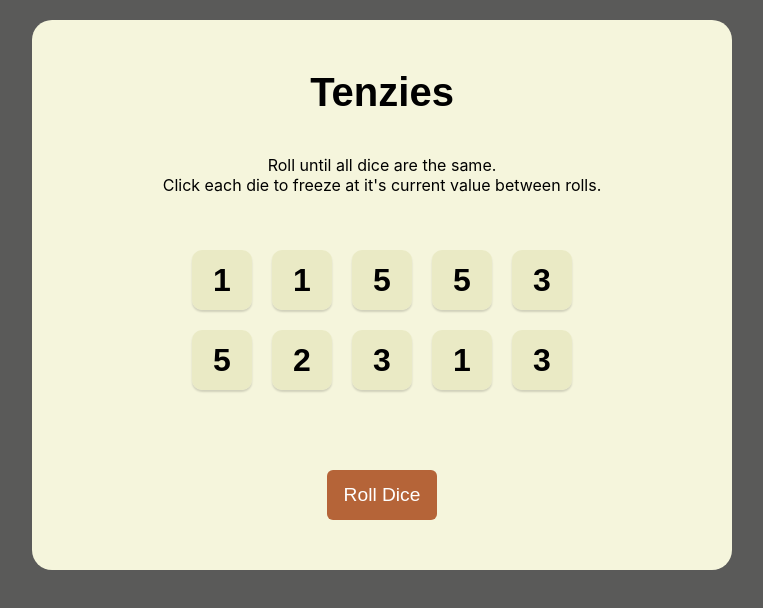
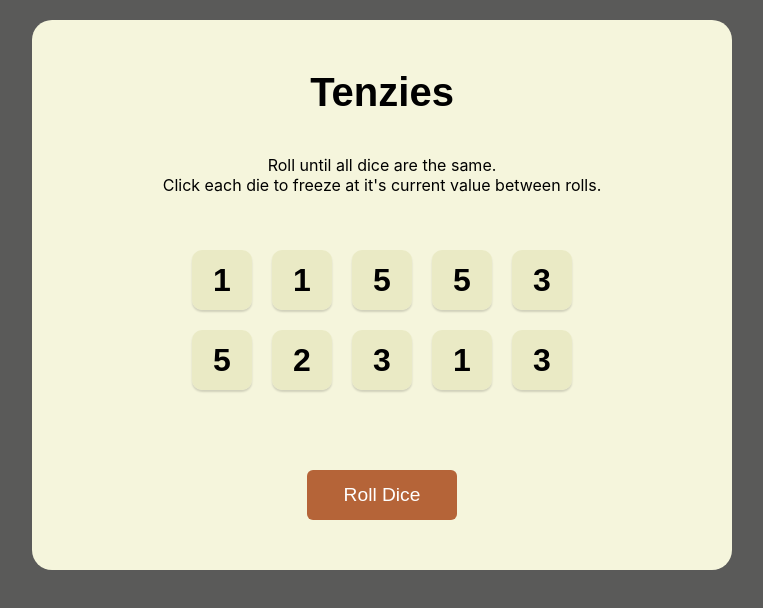
Before and after one commit to bardhoshimajlinda/Tenzies-project, a React (Vite) app: page / in a window 1280 px wide. Shown: the top 608 px of the page, without its empty margins (258-1021 px from the left). Built offline with nearby package versions, Linux system fonts and the light colour scheme.

Commit message:
style changes

```diff
--- a/src/components/Die.jsx
+++ b/src/components/Die.jsx
@@ -3,6 +3,7 @@ import React from "react";
 const Die = (props) => {
   const styles = {
     backgroundColor: props.isHeld ? "#e08439c0" : "#e8e8bfc0",
+    animation: props.isHeld ? "bounce 0.3s" : "none",
   };
 
   return (
--- a/src/index.css
+++ b/src/index.css
@@ -37,6 +37,21 @@ main {
   gap: 20px;
   margin-bottom: 40px;
 }
+@keyframes bounce {
+  0%,
+  20%,
+  50%,
+  80%,
+  100% {
+    transform: translateY(0);
+  }
+  40% {
+    transform: translateY(-10px);
+  }
+  60% {
+    transform: translateY(-5px);
+  }
+}
 .die {
   height: 60px;
   width: 60px;
@@ -46,6 +61,7 @@ main {
   justify-content: center;
   align-items: center;
   cursor: pointer;
+  transition: background-color 0.3s;
 }
 
 .die h2 {
@@ -53,7 +69,7 @@ main {
 }
 .roll-dice {
   height: 50px;
-  width: 110px;
+  width: 150px;
   border: none;
   border-radius: 6px;
   background-color: rgb(181, 100, 56);
```
